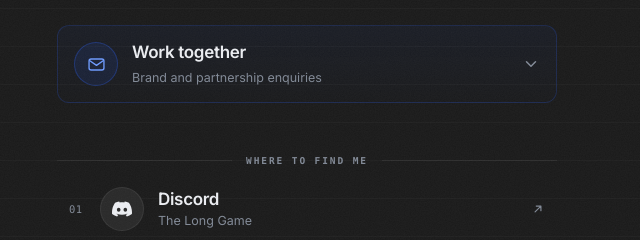
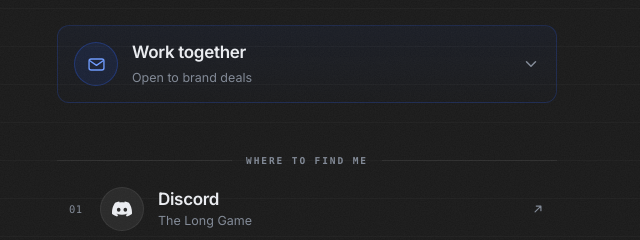
Before and after one commit to notmiketrading/notmiketrading.github.io, a plain HTML site: page index.html in a window 1280 px wide. Shown: the part 257-497 px from the top of the page, 333-973 px from the left. Drawn offline with Linux system fonts and the light colour scheme.

Commit message:
"Open to brand deals" instead of announcing enquiries
"Brand and partnership enquiries" was the right information in the
wrong register. "Enquiries" implies a volume of inbound interest large
enough to need a category for it, which is a press office's phrasing
and reads as self-important on a one-person page.

"Open to" says the same thing from the other direction: available,
rather than besieged. It is also the more honest framing, and it suits
a page whose own tagline is "the losses included".

Kept a subline rather than cutting to the title alone. It filters, which
matters, since "Work together" by itself invites coaching requests and
people after free trade advice. And at 19 characters it now sits inside
the page's own range of 5 to 24, where the old 30 ran longer than every
other descriptor on the page.

Co-Authored-By: Claude Opus 5 <noreply@anthropic.com>

```diff
--- a/index.html
+++ b/index.html
@@ -463,7 +463,7 @@
         <span class="w-glyph" aria-hidden="true"><svg viewBox="0 0 24 24"><rect x="2.6" y="5" width="18.8" height="14" rx="2.6"/><path d="m3.6 7.2 8.4 5.9 8.4-5.9"/></svg></span>
         <span class="w-meta">
           <span class="w-nm">Work together</span>
-          <span class="w-ds">Brand and partnership enquiries</span>
+          <span class="w-ds">Open to brand deals</span>
         </span>
         <span class="w-chev" aria-hidden="true"><svg viewBox="0 0 24 24"><path d="m6 9 6 6 6-6"/></svg></span>
       </button>
```
